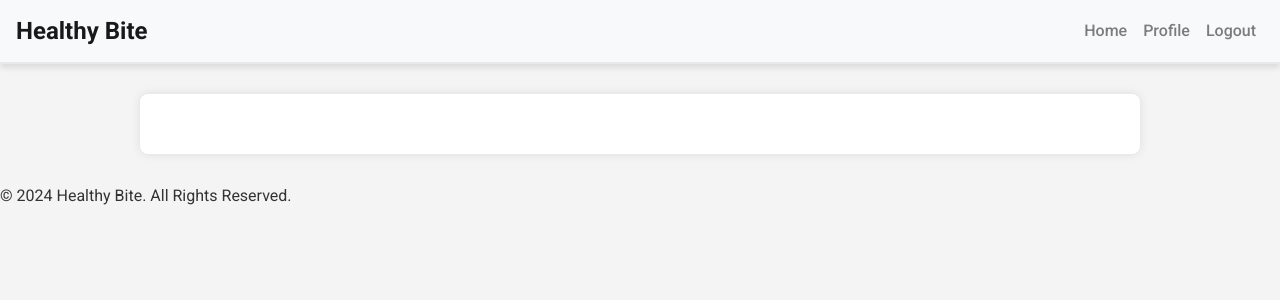
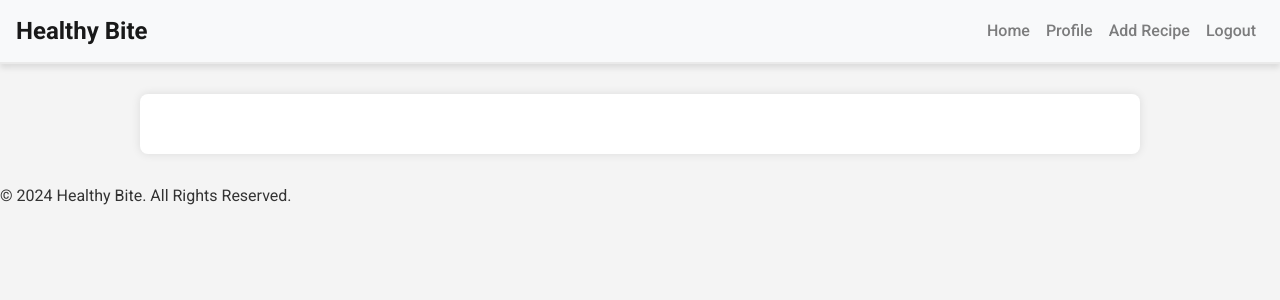
Before and after one commit to thiago-23/Healthy_Bite, a Django app: page / in a window 1280 px wide. Shown: the top 300 px of the page. Run offline with Django 3.2, Linux system fonts and the light colour scheme; the visitor is signed in with stand-in values (Sample User, id 1); data that the repository does not hold is empty.

Commit message:
import slugfy and implemented into urls and views to user be able to create recipes

```diff
--- a/recipes/urls.py
+++ b/recipes/urls.py
@@ -3,10 +3,10 @@ from .views import RecipeList, RecipeDetail, RecipeCreate, RecipeEdit, RecipeDel
 
 urlpatterns = [
     path('', RecipeList.as_view(), name='home'),
-    path('<slug:slug>/', RecipeDetail.as_view(), name='recipe_detail'),
     path('recipe-create/', RecipeCreate.as_view(), name='recipe_create'),
     path('recipe-edit/<slug:slug>/', RecipeEdit.as_view(), name='recipe_edit'),
     path('recipe-delete/<slug:slug>/', RecipeDelete.as_view(), name='recipe_delete'),
     path('<slug:slug>/toggle_favourite/', toggle_favourite, name='toggle_favourite'),
     path('recipe/<int:id>/like/', like_recipe, name='recipe_like'),
+    path('<slug:slug>/', RecipeDetail.as_view(), name='recipe_detail'),
 ]
--- a/recipes/views.py
+++ b/recipes/views.py
@@ -1,10 +1,11 @@
 from django.shortcuts import render, get_object_or_404, redirect
 from django.views import generic, View
-from django.urls import reverse_lazy
+from django.urls import reverse_lazy, reverse
 from django.contrib.auth.decorators import login_required
 from django.utils.decorators import method_decorator
 from .models import Recipe, Bookmark
 from .forms import CommentForm, RecipeForm
+from django.template.defaultfilters import slugify
 
 # Create your views here.
 
@@ -77,9 +78,14 @@ class RecipeCreate(generic.CreateView):
     form_class = RecipeForm
     template_name = 'recipe_create.html'
 
+    def get_success_url(self):
+        return reverse('recipe_detail', kwargs={'slug': self.object.slug})
+
     def form_valid(self, form):
         form.instance.author = self.request.user
+        form.instance.slug = slugify(form.instance.title)
         return super().form_valid(form)
+
 
 @method_decorator(login_required, name='dispatch')
 class RecipeEdit(generic.UpdateView):
--- a/templates/base.html
+++ b/templates/base.html
@@ -24,11 +24,14 @@
             <div class="collapse navbar-collapse" id="navbarNav">
                 <ul class="navbar-nav ml-auto">
                     <li class="nav-item">
-                        <a class="nav-link" href="{% url 'home' %}">Home</a>
+                        <a class="nav-link" href="{% url 'home' %}"> Home</a>
                     </li>
                     {% if user.is_authenticated %}
                     <li class="nav-item">
                         <a class="nav-link" href="#">Profile</a>
+                    </li>
+                    <li class="nav-item">
+                        <a class="nav-link" href="{% url 'recipe_create' %}">Add Recipe</a>
                     </li>
                     <li class="nav-item">
                         <a class="nav-link" href="{% url 'account_logout' %}">Logout</a>
```
